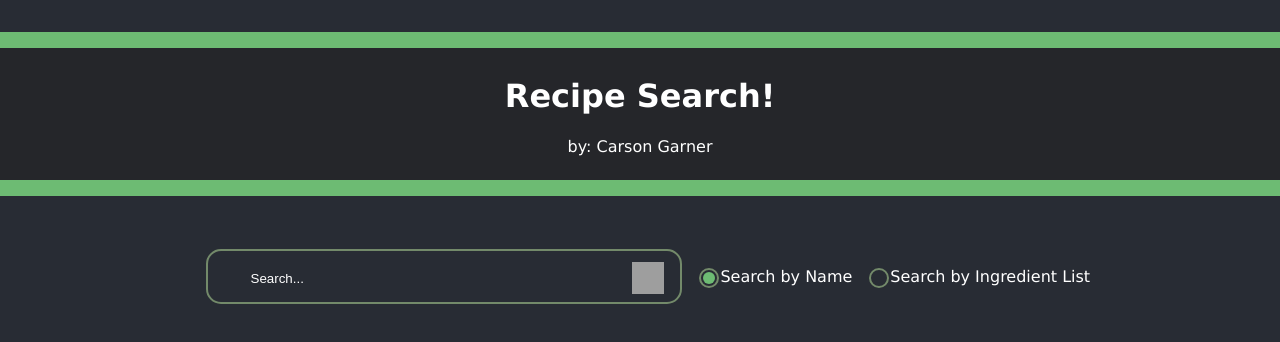
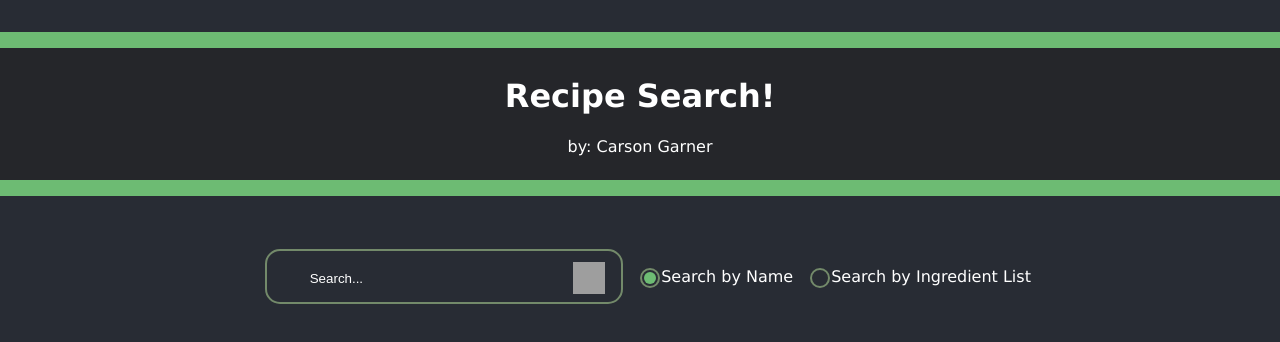
Before and after one commit to carson-g/recipe-app, a React (Create React App) app: page / in a window 1280 px wide. Shown: the top 342 px of the page. Built offline with nearby package versions, Linux system fonts and the light colour scheme; grey boxes are pictures that could not be loaded; the HTML template or start-up script is replaced by a standard one.

Commit message:
minor fix to searchbar

```diff
--- a/src/App.css
+++ b/src/App.css
@@ -57,7 +57,7 @@ body {
 }
 
 input[type=text] {
-    width: 30%;
+    width: 20%;
     padding: 2em;
     background-color: transparent;
     border: none;
```
